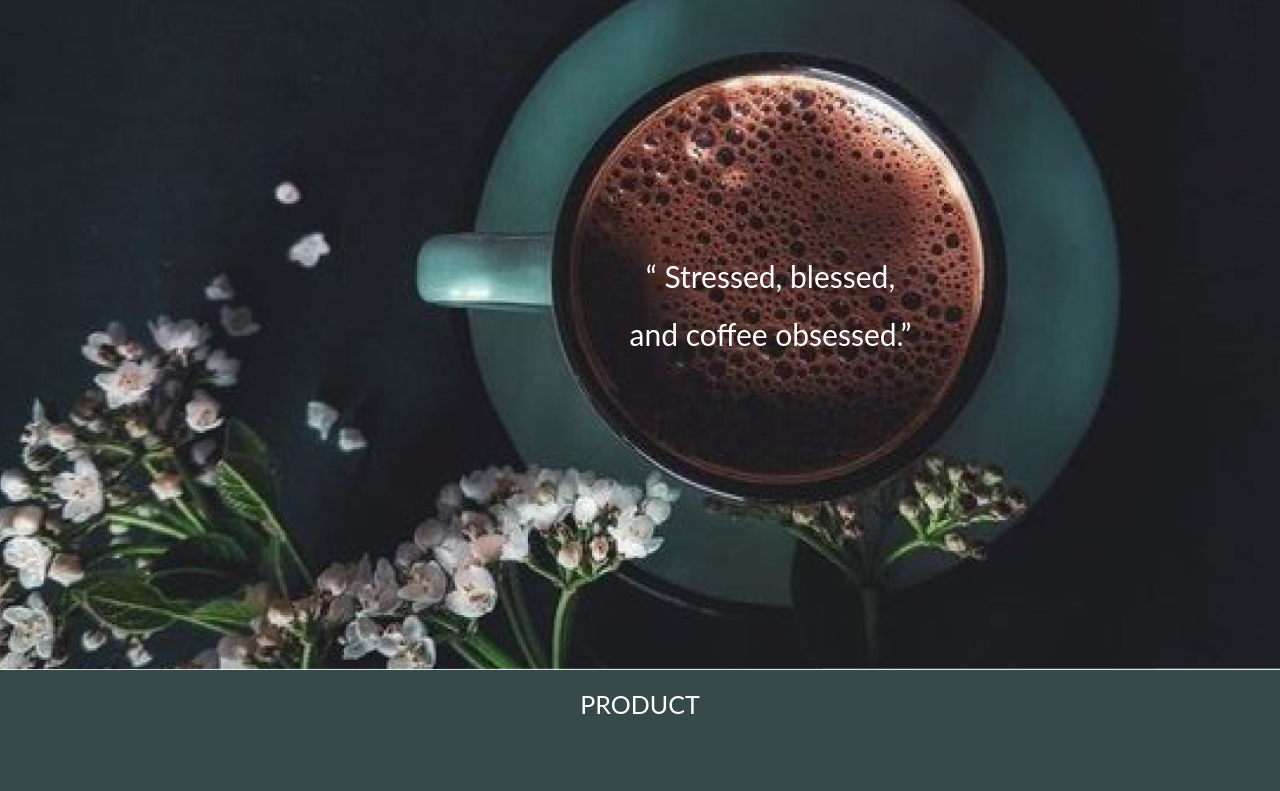
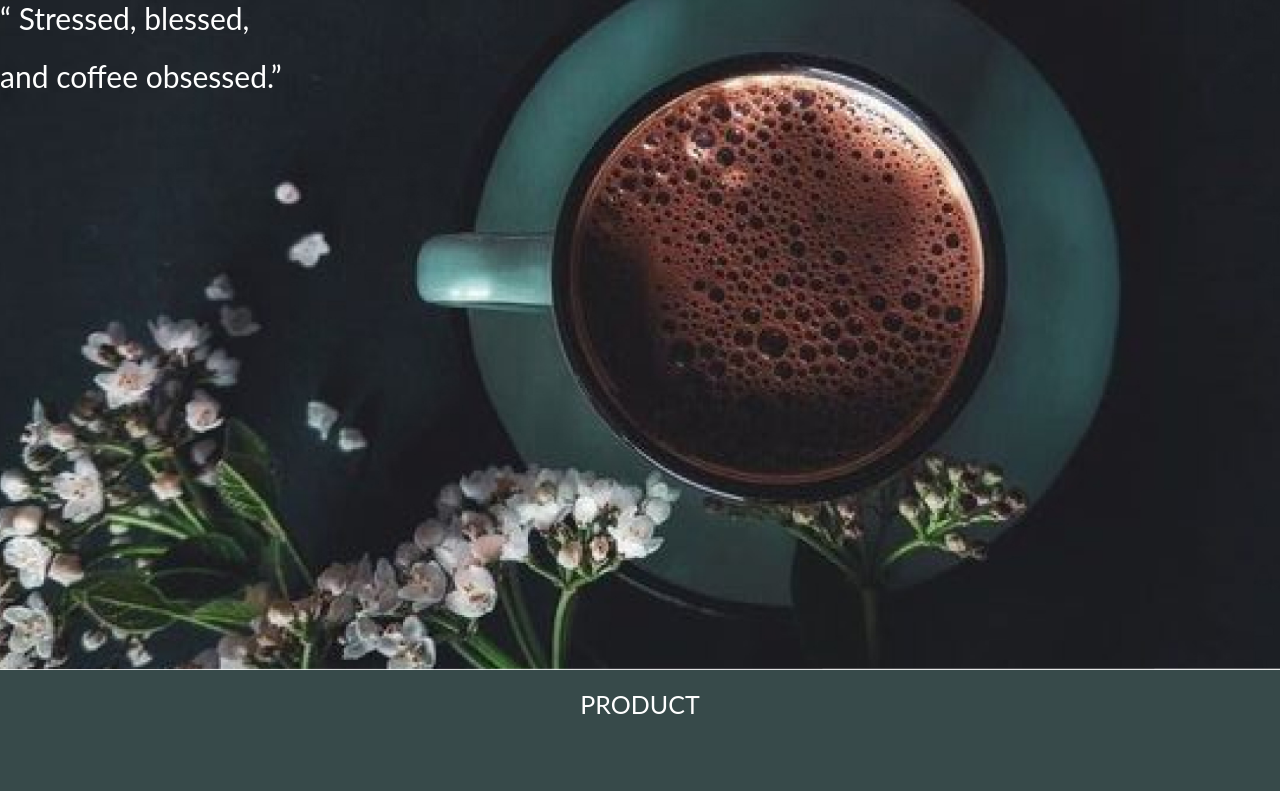
Before and after one commit to nel-lim/presius_comendador, a plain HTML site: page index.html in a window 1280 px wide. Shown: the part 130-921 px from the top of the page. Drawn offline with Linux system fonts and the light colour scheme.

Commit message:
Update coffeebloom.css
/*instructor john nel lim
for final hands-on exam*/

```diff
--- a/coffeebloom.css
+++ b/coffeebloom.css
@@ -1,3 +1,5 @@
+/*instructor john nel lim
+for final hands-on exam*/
 body{
     font-family: 'Lato';
     /* background: #374A4A; */
@@ -11,9 +13,7 @@ body{
 }
 
 .container{
-    max-width: 1180px;
-    margin: 0 auto;
-    display: block;
+
 }
 
 a, li{
@@ -93,6 +93,9 @@ nav ul li a{
     background: rgba(0, 0, 0, .3);
 }
 
+/*instructor john nel lim
+for final hands-on exam*/
+
 #hero{
     position: relative;
     background: transparent;
@@ -100,10 +103,7 @@ nav ul li a{
 }
 
 #hero .site_name_tag{
-    position: absolute;
-    top: 60%;
-    text-align: center;
-    right: 27%;
+
 }
 
 #hero .site_name_tag h1{
@@ -232,10 +232,7 @@ about, about.container h4 {
 }
 
 .ABOUT img {
-    float: right;
-    width: 410px;
-    height: 340px;
-    margin-top: -222px;
+
 }
 
 /*footer*/
@@ -300,3 +297,6 @@ form.footer::after {
     clear: both;
     display: table;
   }
+
+/*instructor john nel lim
+for final hands-on exam*/
```
